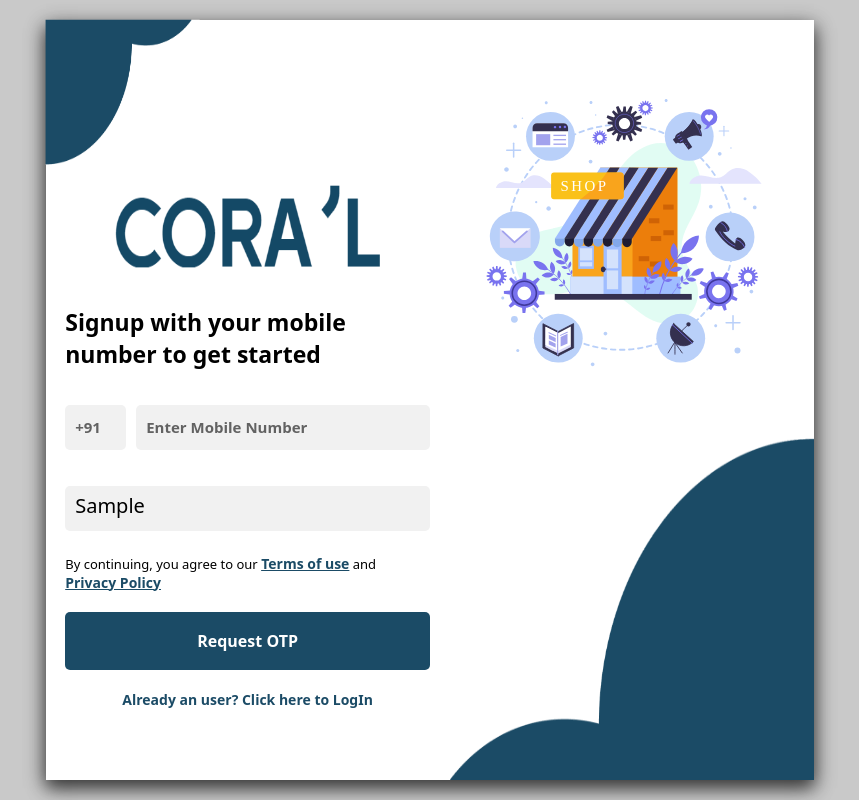
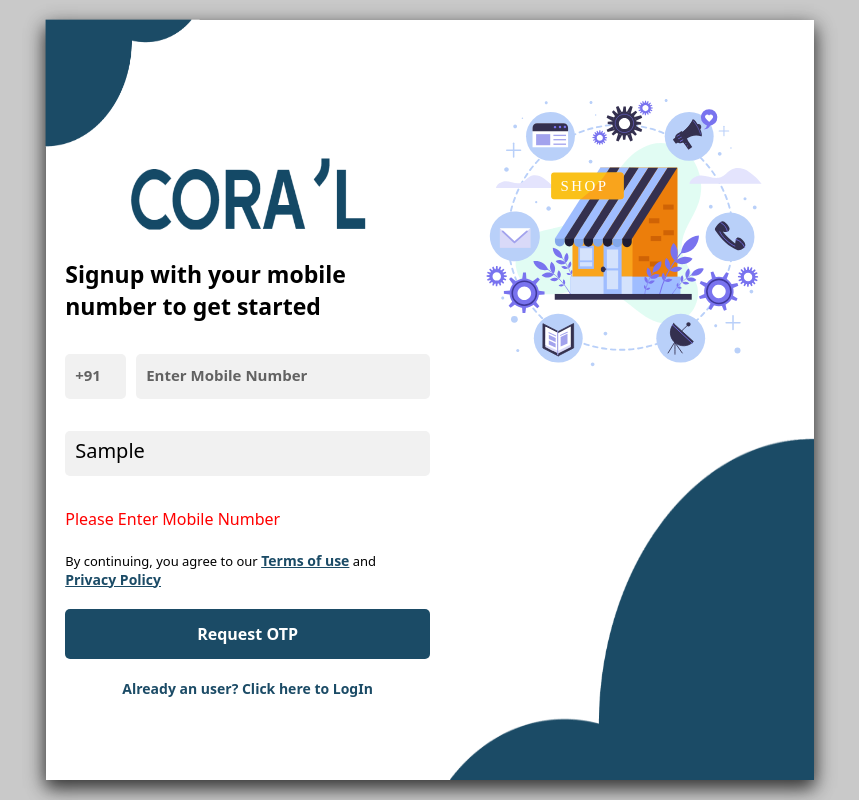
Before and after one commit to rahulkirti10/truthYouthEcommerceFrontEnd, a React (Create React App) app: page /signup in a window 1280 px wide. Both pictures are taken after typing "Sample", "Sample" into the empty fields and a click on the input "Request OTP". Shown: the whole page, without its empty margins (210-1069 px from the left). Built offline with nearby package versions, Linux system fonts and the light colour scheme; no server answers.

Commit message:
css & validation

```diff
--- a/src/Components/Signup/LogIn.js
+++ b/src/Components/Signup/LogIn.js
@@ -7,6 +7,7 @@ import axios from "axios";
 function LogIn() {
   const apiUrl = process.env.REACT_APP_API_URL;
 
+  const [errorMessage, setErrorMessage] = useState("");
   const [inputValues, setInputValues] = useState(["", ""]);
   const [number, setNumber] = useState("");
 
@@ -35,10 +36,18 @@ function LogIn() {
   const handleClick = (e) => {
     e.preventDefault();
 
+    if (inputValues[0] === "") {
+      setErrorMessage("Please Enter Mobile Number");
+    } else if (inputValues[0].length !== 10) {
+      setErrorMessage("Please Enter a Valid Mobile Number");
+    } else {
       let user = {
         emailOrMobile: inputValues[0],
       };
-    console.log("Button clicked with value:", user);
+
+      console.log("Button clicked with value:", user, {
+        withCredentials: true,
+      });
       console.log(`${apiUrl}/api/v1/user/login`);
       axios
         .post(`${apiUrl}/api/v1/user/login`, user)
@@ -49,7 +58,9 @@ function LogIn() {
         .catch((error) => {
           // Handle the error
           console.error(error);
+          setErrorMessage(error.response.data.message);
         });
+    }
   };
 
   return (
@@ -88,12 +99,11 @@ function LogIn() {
                     className="Input"
                     type="text"
                     placeholder="Enter Mobile Number"
-                    onChange={(event) =>
-                      handleInputChange(event, 0, event.target.value)
-                    }
+                    onChange={(e) => handleInputChange(e, 0, e.target.value)}
                     value={number}
                   />
                 </div>
+                {errorMessage && <div className="error">{errorMessage}</div>}
               </div>
 
               <div className="Three">
--- a/src/Components/Signup/SignUp.js
+++ b/src/Components/Signup/SignUp.js
@@ -8,6 +8,7 @@ import axios from "axios";
 function SignUp() {
   const apiUrl = process.env.REACT_APP_API_URL;
 
+  const [errorMessage, setErrorMessage] = useState("");
   const [inputValues, setInputValues] = useState(["", ""]);
   const [number, setNumber] = useState("");
   const handleInputChange = (e, index, value) => {
@@ -42,10 +43,18 @@ function SignUp() {
   const handleClick = (e) => {
     e.preventDefault();
 
-    let user = {
+    if (inputValues[0] === "") {
+      setErrorMessage("Please Enter Mobile Number");
+    } else if (inputValues[0].length !== 10) {
+      setErrorMessage("Please Enter a Valid Mobile Number");
+    } else if (inputValues[1] === "") {
+      setErrorMessage("Please Enter Full Name");
+    } else {
+      const user = {
         fullName: inputValues[1],
         mobileNo: inputValues[0],
       };
+
       console.log("Button clicked with value:", inputValues);
       console.log(`${apiUrl}/api/v1/user/login`);
       axios
@@ -57,7 +66,9 @@ function SignUp() {
         .catch((error) => {
           // Handle the error
           console.error(error);
+          setErrorMessage(error.response.data.message);
         });
+    }
   };
 
   return (
@@ -76,8 +87,8 @@ function SignUp() {
             <div className="One">
               <img
                 src="../Images/coral.png"
-                height="80%"
-                width="90%"
+                height="90%"
+                width="80%"
                 alt="logo"
               />
             </div>
@@ -107,6 +118,7 @@ function SignUp() {
                     onChange={(e) => handleInputChangeName(1, e.target.value)}
                   />
                 </div>
+                {errorMessage && <div className="error">{errorMessage}</div>}
               </div>
 
               <div className="Three">
@@ -135,7 +147,6 @@ function SignUp() {
               alt="logo"
             />
           </div>
-
           <div className="RightDown">
             <img
               src="../Images/cloud-image.png"
--- a/src/Css files/SLForm.css
+++ b/src/Css files/SLForm.css
@@ -21,12 +21,12 @@
   display: flex;
   flex-direction: column;
   align-items: flex-end;
-  justify-content: flex-end;
+  justify-content: flex-start;
 }
 
 .LeftTop {
   width: 100%;
-  height: 20%;
+  height: 17%;
 }
 
 .LeftTop img {
@@ -205,18 +205,18 @@
   height: 85%;
   width: 95%;
   display: flex;
-  justify-content: flex-end;
+  justify-content: flex-start;
   flex-direction: column;
 }
 
 .SForm .One {
-  height: 20%;
+  height: 15%;
   display: flex;
   justify-content: center;
   align-items: center;
 }
 .SForm .Two {
-  height: 53%;
+  height: 60%;
   display: flex;
   flex-direction: column;
   justify-content: space-around;
@@ -235,8 +235,15 @@
   justify-content: flex-start;
 }
 
+.error {
+  display: flex;
+  align-items: center;
+  justify-content: center;
+  color: red;
+}
+
 .SForm .Three {
-  height: 47%;
+  height: 40%;
   display: flex;
   flex-direction: column;
 }
```
Lines whose indentation alone changed are shown as unchanged.
